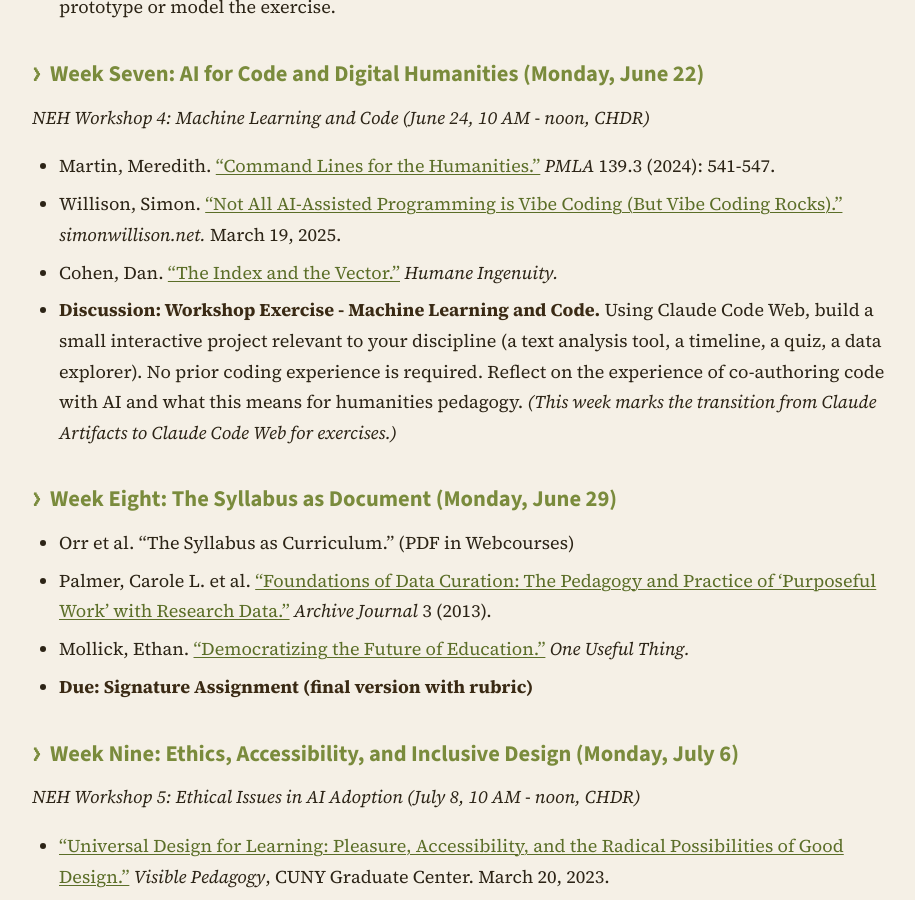
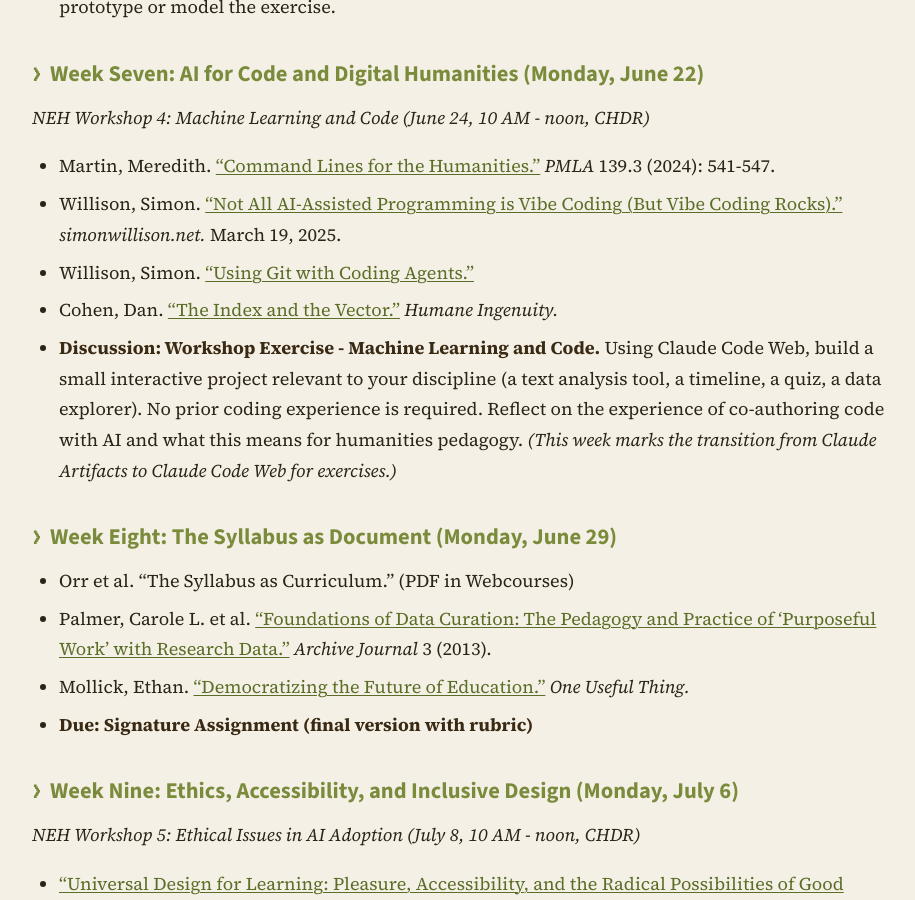
Before and after one commit to AMSUCF/InterdisciplinaryTeaching, a Jekyll site: the page built from index.md, in a window 1280 px wide and 900 px high, scrolled down 8599 px. Shown: the whole window, without its empty margins (167-1082 px from the left). Built offline with Jekyll 4.4.1, drawn with Linux system fonts in a browser that asks for light colours.

Commit message:
Update references in index.md

```diff
--- a/index.md
+++ b/index.md
@@ -182,6 +182,7 @@
 
 -   Martin, Meredith. ["Command Lines for the Humanities."](https://www.cambridge.org/core/journals/pmla/article/command-lines-for-the-humanities/097F959E6971063D05B085E698354BA2) *PMLA* 139.3 (2024): 541-547.
 -   Willison, Simon. ["Not All AI-Assisted Programming is Vibe Coding (But Vibe Coding Rocks)."](https://simonwillison.net/2025/Mar/19/vibe-coding/) *simonwillison.net.* March 19, 2025.
+-   Willison, Simon. ["Using Git with Coding Agents."](https://simonwillison.net/guides/agentic-engineering-patterns/using-git-with-coding-agents/)
 -   Cohen, Dan. ["The Index and the Vector."](https://newsletter.dancohen.org/archive/the-index-and-the-vector) *Humane Ingenuity.*
 -   **Discussion: Workshop Exercise - Machine Learning and Code.** Using Claude Code Web, build a small interactive project relevant to your discipline (a text analysis tool, a timeline, a quiz, a data explorer). No prior coding experience is required. Reflect on the experience of co-authoring code with AI and what this means for humanities pedagogy. *(This week marks the transition from Claude Artifacts to Claude Code Web for exercises.)*
 
```
